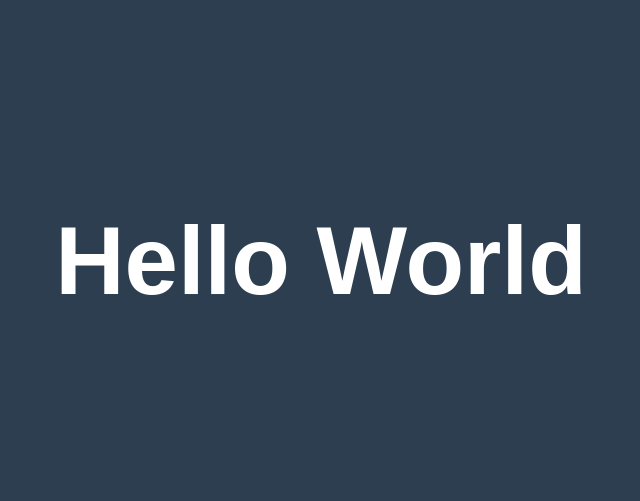
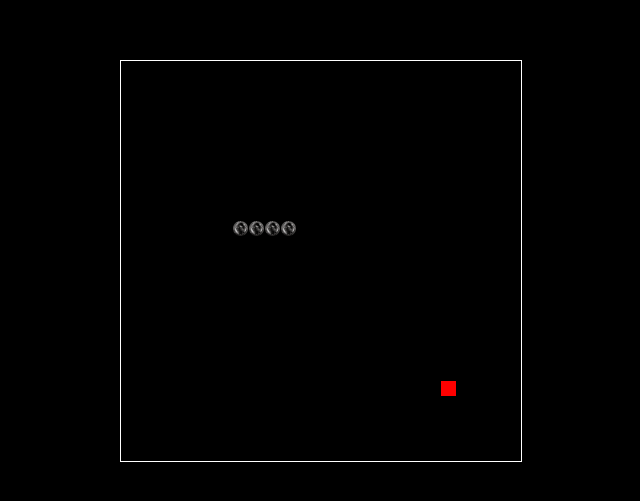
Before and after one commit to trustme208/catch-the-square, a website: page index.html in a window 1280 px wide. Shown: the part 139-640 px from the top of the page, without its empty margins (319-959 px from the left). Drawn offline with Linux system fonts and the light colour scheme.

Commit message:
Snake game with Pepecoin logo

```diff
--- a/index.html
+++ b/index.html
@@ -3,22 +3,129 @@
 <head>
     <meta charset="UTF-8">
     <meta name="viewport" content="width=device-width, initial-scale=1.0">
-    <title>Hello World</title>
+    <title>Snake Game with Pepecoin Logo</title>
     <style>
-        body {
+        html, body {
+            height: 100%;
+            margin: 0;
+            background: black;
             display: flex;
+            align-items: center;
             justify-content: center;
-            align-items: center;
-            height: 100vh;
-            margin: 0;
-            background-color: #2c3e50;
-            color: #fff;
-            font-family: Arial, sans-serif;
-            font-size: 48px;
+        }
+        canvas {
+            border: 1px solid white;
         }
     </style>
 </head>
 <body>
-    <h1>Hello World</h1>
+    <canvas width="400" height="400" id="game"></canvas>
+    <script>
+        var canvas = document.getElementById('game');
+        var context = canvas.getContext('2d');
+
+        var grid = 16;
+        var count = 0;
+
+        var snake = {
+            x: 160,
+            y: 160,
+            dx: grid,
+            dy: 0,
+            cells: [],
+            maxCells: 4
+        };
+        var apple = {
+            x: 320,
+            y: 320
+        };
+
+        // Load logo image
+        var logo = new Image();
+        logo.src = '/assets/logo.png';
+
+        function getRandomInt(min, max) {
+            return Math.floor(Math.random() * (max - min)) + min;
+        }
+
+        function loop() {
+            requestAnimationFrame(loop);
+            if (++count < 4) {
+                return;
+            }
+            count = 0;
+            context.clearRect(0, 0, canvas.width, canvas.height);
+
+            snake.x += snake.dx;
+            snake.y += snake.dy;
+
+            if (snake.x < 0) {
+                snake.x = canvas.width - grid;
+            } else if (snake.x >= canvas.width) {
+                snake.x = 0;
+            }
+            if (snake.y < 0) {
+                snake.y = canvas.height - grid;
+            } else if (snake.y >= canvas.height) {
+                snake.y = 0;
+            }
+
+            snake.cells.unshift({x: snake.x, y: snake.y});
+            if (snake.cells.length > snake.maxCells) {
+                snake.cells.pop();
+            }
+
+            // Draw apple
+            context.fillStyle = 'red';
+            context.fillRect(apple.x, apple.y, grid-1, grid-1);
+
+            // Draw snake with logo
+            snake.cells.forEach(function(cell, index) {
+                if (logo.complete && logo.naturalWidth !== 0) {
+                    context.drawImage(logo, cell.x, cell.y, grid-1, grid-1);
+                } else {
+                    context.fillStyle = 'green';
+                    context.fillRect(cell.x, cell.y, grid-1, grid-1);
+                }
+
+                if (cell.x === apple.x && cell.y === apple.y) {
+                    snake.maxCells++;
+                    apple.x = getRandomInt(0, 25) * grid;
+                    apple.y = getRandomInt(0, 25) * grid;
+                }
+
+                for (var i = index + 1; i < snake.cells.length; i++) {
+                    if (cell.x === snake.cells[i].x && cell.y === snake.cells[i].y) {
+                        snake.x = 160;
+                        snake.y = 160;
+                        snake.cells = [];
+                        snake.maxCells = 4;
+                        snake.dx = grid;
+                        snake.dy = 0;
+                        apple.x = getRandomInt(0, 25) * grid;
+                        apple.y = getRandomInt(0, 25) * grid;
+                    }
+                }
+            });
+        }
+
+        document.addEventListener('keydown', function(e) {
+            if (e.which === 37 && snake.dx === 0) {
+                snake.dx = -grid;
+                snake.dy = 0;
+            } else if (e.which === 38 && snake.dy === 0) {
+                snake.dy = -grid;
+                snake.dx = 0;
+            } else if (e.which === 39 && snake.dx === 0) {
+                snake.dx = grid;
+                snake.dy = 0;
+            } else if (e.which === 40 && snake.dy === 0) {
+                snake.dy = grid;
+                snake.dx = 0;
+            }
+        });
+
+        requestAnimationFrame(loop);
+    </script>
 </body>
 </html>
--- a/package.json
+++ b/package.json
@@ -1,4 +1,4 @@
 {
-    "name": "hello-world",
+    "name": "snake-game",
     "version": "1.0.0"
 }
```
Also changed, not shown: assets/logo.png (added).
